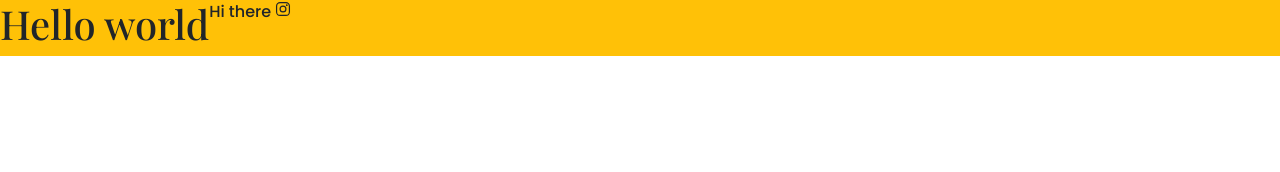
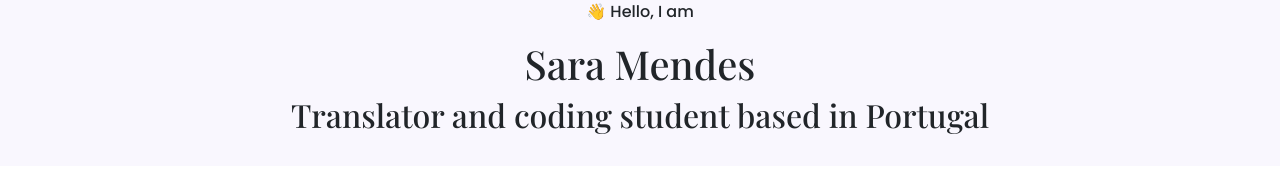
Before and after one commit to saramendes96/portfolio-project, a plain HTML site: page index.html in a window 1280 px wide. Drawn offline with nearby package versions, Linux system fonts and the light colour scheme; a web font is replaced by a local one.

Commit message:
Updates to Homepage

```diff
--- a/index.html
+++ b/index.html
@@ -13,11 +13,12 @@
     <title>Portfolio project</title>
 </head>
 <body>
-  <div class="d-flex bg-warning">
- <h1>Hello world</h1>
- <p>Hi there <ion-icon name="logo-instagram"></ion-icon>
- </p>
-</div>
+  <div class="hero">
+  <p>👋 Hello, I am</p>
+  <h1>Sara Mendes</h1>
+  <h2>Translator and coding student based in Portugal</h2>
+  <a href="#" class="btn btn-branding"></a>
+  </div>
 <script type="module" src="https://unpkg.com/ionicons@7.1.0/dist/ionicons/ionicons.esm.js"></script>
 <script nomodule src="https://unpkg.com/ionicons@7.1.0/dist/ionicons/ionicons.js"></script>
 </body>
--- a/styles/portfolio.css
+++ b/styles/portfolio.css
@@ -1,4 +1,4 @@
-h1 {
+h1, h2, h3, h4, h5, h6 {
     color: black;
     font-family: "Playfair Display", serif;
     font-weight: bold;
@@ -9,3 +9,8 @@ p {
     font-weight: 500;
     font-style: normal;
 }
+
+.hero {
+background: #f9f7fe;
+text-align: center;
+}
```
